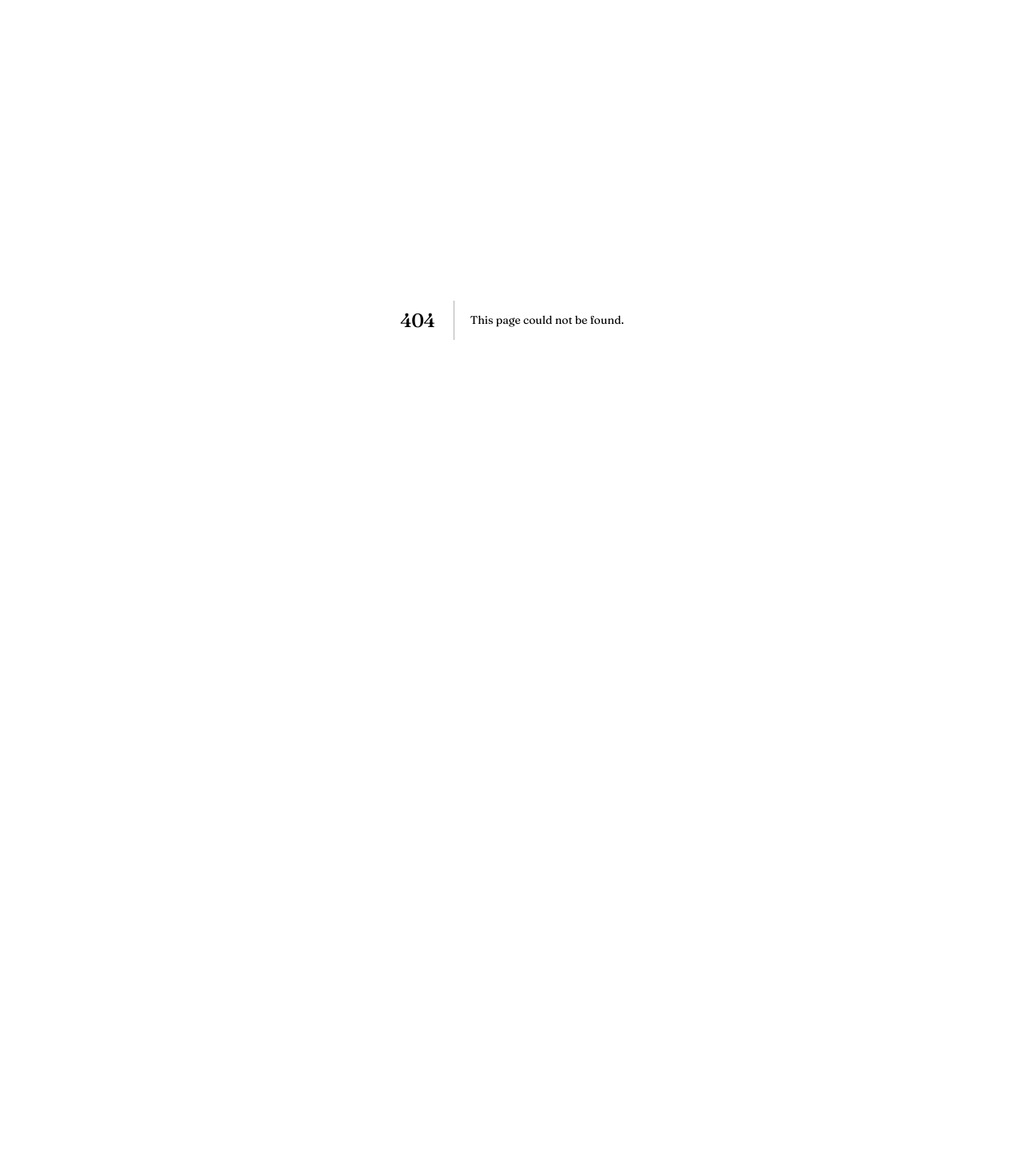
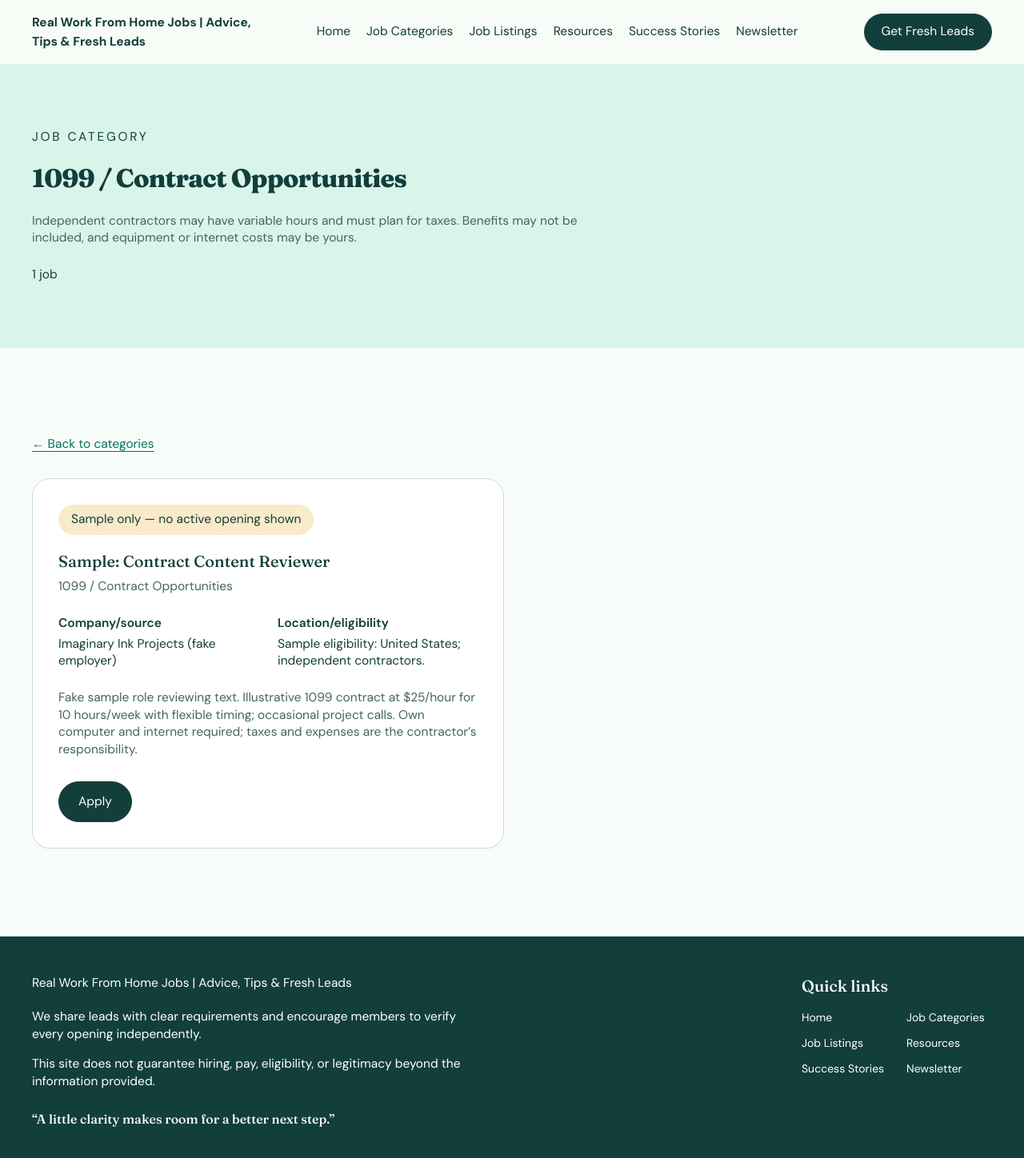
Before and after one commit to ixaman/remote-work-platform, a Next.js app: page /categories/contract in a window 1280 px wide. Before the commit this address had no page. Shown: the top 1448 px of the page at 80% size. Before the commit the page ends 800 px from the top, so only its background shows below. Built offline with nearby package versions, Linux system fonts and the light colour scheme.

Commit message:
Category page

```diff
--- /dev/null
+++ b/app/categories/[slug]/page.module.css
@@ -0,0 +1,11 @@
+.pageHeader { padding-block: 80px; }
+.description { max-width: 700px; }
+.count { margin: 24px 0 0; }
+.listings { padding-block: 110px; }
+.backLink { display: inline-block; margin-bottom: 32px; }
+.grid { display: grid; grid-template-columns: minmax(0, 1fr) minmax(0, 1fr); gap: 20px; }
+
+@media (max-width: 760px) {
+  .pageHeader, .listings { padding-block: 56px; }
+  .grid { grid-template-columns: minmax(0, 1fr); }
+}
--- /dev/null
+++ b/app/categories/[slug]/page.tsx
@@ -0,0 +1,59 @@
+import type { Metadata } from "next";
+import { notFound } from "next/navigation";
+import { getCategoryBySlug, getJobsByCategory } from "../../../lib/categories";
+import JobCard from "../../job-card";
+import SiteHeader from "../../site-header";
+import SiteFooter from "../../site-footer";
+import styles from "./page.module.css";
+
+type CategoryPageProps = { params: Promise<{ slug: string }> };
+
+export async function generateMetadata({ params }: CategoryPageProps): Promise<Metadata> {
+  const { slug } = await params;
+  const category = await getCategoryBySlug(slug);
+  if (!category) notFound();
+  return {
+    title: `${category.name}${/\bjobs$/i.test(category.name) ? "" : " Jobs"} | Real Work From Home Jobs`,
+    description: category.description,
+  };
+}
+
+export default async function CategoryPage({ params }: CategoryPageProps) {
+  const { slug } = await params;
+  const category = await getCategoryBySlug(slug);
+  if (!category) notFound();
+  const jobs = await getJobsByCategory(slug);
+
+  return (
+    <>
+      <a className="skip-link" href="#category-content">Skip to content</a>
+      <SiteHeader homeLinks />
+      <main id="category-content" tabIndex={-1}>
+        <header className={`hero ${styles.pageHeader}`}>
+          <div className="container">
+            <p className="eyebrow">Job category</p>
+            <h1>{category.name}</h1>
+            <p className={`section-introduction ${styles.description}`}>{category.description}</p>
+            <p className={styles.count}>{jobs.length} {jobs.length === 1 ? "job" : "jobs"}</p>
+          </div>
+        </header>
+        <section className={styles.listings} aria-label={`${category.name} jobs`}>
+          <div className="container">
+            <a className={`guidance-link ${styles.backLink}`} href="/#job-categories">← Back to categories</a>
+            {jobs.length > 0 ? (
+              <div className={styles.grid}>
+                {jobs.map((job) => <JobCard key={job.id} job={job} categoryName={category.name} />)}
+              </div>
+            ) : (
+              <div className="job-card empty-state">
+                <p>No jobs in this category yet.</p>
+                <a className="guidance-link" href="/#job-categories">Back to categories</a>
+              </div>
+            )}
+          </div>
+        </section>
+      </main>
+      <SiteFooter homeLinks />
+    </>
+  );
+}
--- /dev/null
+++ b/app/job-card.tsx
@@ -0,0 +1,17 @@
+import type { Job } from "../lib/fixtures";
+
+export default function JobCard({ job, categoryName }: { job: Job; categoryName: string | undefined }) {
+  return (
+    <article className="job-card" aria-labelledby={`title-${job.id}`}>
+      <p className="sample-badge">Sample only — no active opening shown</p>
+      <h3 id={`title-${job.id}`}>{job.title}</h3>
+      <p className="job-category">{categoryName}</p>
+      <dl className="job-details">
+        <div><dt>Company/source</dt><dd>{job.company_source}</dd></div>
+        <div><dt>Location/eligibility</dt><dd>{job.location_eligibility}</dd></div>
+      </dl>
+      <p className="job-description">{job.description}</p>
+      <a className="button" href={job.application_url} target="_blank" rel="noopener noreferrer">Apply<span className="sr-only"> for {job.title} (opens in a new tab)</span></a>
+    </article>
+  );
+}
--- /dev/null
+++ b/app/site-footer.tsx
@@ -0,0 +1,20 @@
+import { navigation } from "./navigation";
+
+export default function SiteFooter({ homeLinks = false }: { homeLinks?: boolean }) {
+  return (
+    <footer className="site-footer">
+      <div className="container footer-inner">
+        <div className="footer-copy">
+          <p className="footer-brand">Real Work From Home Jobs | Advice, Tips &amp; Fresh Leads</p>
+          <p>We share leads with clear requirements and encourage members to verify every opening independently.</p>
+          <p>This site does not guarantee hiring, pay, eligibility, or legitimacy beyond the information provided.</p>
+          <blockquote>“A little clarity makes room for a better next step.”</blockquote>
+        </div>
+        <nav className="footer-nav" aria-labelledby="quick-links-title">
+          <h2 id="quick-links-title">Quick links</h2>
+          <ul>{navigation.map(([label, id]) => <li key={id}><a href={homeLinks ? (id === "home" ? "/" : `/#${id}`) : `#${id}`}>{label}</a></li>)}</ul>
+        </nav>
+      </div>
+    </footer>
+  );
+}
--- a/app/site-header.tsx
+++ b/app/site-header.tsx
@@ -4,7 +4,8 @@ import { useEffect, useRef, useState } from "react";
 
 import { navigation } from "./navigation";
 
-export default function SiteHeader() {
+export default function SiteHeader({ homeLinks = false }: { homeLinks?: boolean }) {
+  const hrefFor = (id: string) => homeLinks ? (id === "home" ? "/" : `/#${id}`) : `#${id}`;
   const [open, setOpen] = useState(false);
   const header = useRef<HTMLElement>(null);
   const toggle = useRef<HTMLButtonElement>(null);
@@ -44,21 +45,21 @@ export default function SiteHeader() {
       }
     }}>
       <div className="container header-inner">
-        <a className="brand" href="#home" aria-label="Real Work From Home Jobs | Advice, Tips & Fresh Leads, back to home" onClick={() => setOpen(false)}>
+        <a className="brand" href={hrefFor("home")} aria-label="Real Work From Home Jobs | Advice, Tips & Fresh Leads, back to home" onClick={() => setOpen(false)}>
           <span className="brand-desktop">Real Work From Home Jobs | Advice,<br />Tips &amp; Fresh Leads</span>
           <span className="brand-mobile">Real Work From Home Jobs<br />Advice, Tips &amp; Fresh Leads</span>
         </a>
         <nav className="desktop-nav" aria-label="Main navigation">
-          {navigation.map(([label, id]) => <a key={id} href={`#${id}`}>{label}</a>)}
+          {navigation.map(([label, id]) => <a key={id} href={hrefFor(id)}>{label}</a>)}
         </nav>
-        <a className="button header-cta" href="#newsletter">Get Fresh Leads</a>
+        <a className="button header-cta" href={hrefFor("newsletter")}>Get Fresh Leads</a>
         <button ref={toggle} className="menu-toggle" type="button" aria-expanded={open} aria-controls="mobile-navigation" aria-label={open ? "Close menu" : "Open menu"} onClick={() => setOpen(!open)}>
           <span className="hamburger" aria-hidden="true"><span /><span /><span /></span>
           <span className="sr-only">Menu</span>
         </button>
         <nav id="mobile-navigation" className="mobile-nav" aria-label="Mobile navigation" hidden={!open}>
-          {navigation.map(([label, id]) => <a key={id} href={`#${id}`} onClick={closeMenu}>{label}</a>)}
-          <a className="button" href="#newsletter" onClick={closeMenu}>Get Fresh Leads</a>
+          {navigation.map(([label, id]) => <a key={id} href={hrefFor(id)} onClick={closeMenu}>{label}</a>)}
+          <a className="button" href={hrefFor("newsletter")} onClick={closeMenu}>Get Fresh Leads</a>
         </nav>
       </div>
     </header>
--- /dev/null
+++ b/lib/categories.ts
@@ -0,0 +1,11 @@
+import { categories, jobs } from "./fixtures";
+
+// Keep public category reads here so the fixture source can be replaced by Supabase.
+export async function getCategoryBySlug(slug: string) {
+  return categories.find((category) => category.slug === slug && category.status === "published");
+}
+
+export async function getJobsByCategory(slug: string) {
+  if (!(await getCategoryBySlug(slug))) return [];
+  return jobs.filter((job) => job.category_slug === slug && job.status === "published");
+}
--- a/lib/fixtures.ts
+++ b/lib/fixtures.ts
@@ -40,6 +40,11 @@ export const categories: Category[] = [
     description: "Consider part-time gigs, project work, weekend work, and freelance tasks. Compare pay structure, time commitment, and any expenses first.",
     status: "published", sort_order: 3,
   },
+  {
+    id: "sample-empty", slug: "sample-empty", name: "Sample: More Remote Opportunities",
+    description: "Sample category for previewing the empty state. No jobs have been added here yet.",
+    status: "published", sort_order: 4,
+  },
 ];
 
 export const jobs: Job[] = [
```
Also changed, not shown: app/categories/[slug]/not-found.tsx (added, +21 -0 lines), app/job-browsing.tsx (+2 -11 lines), app/page.tsx (+6 -16 lines).
